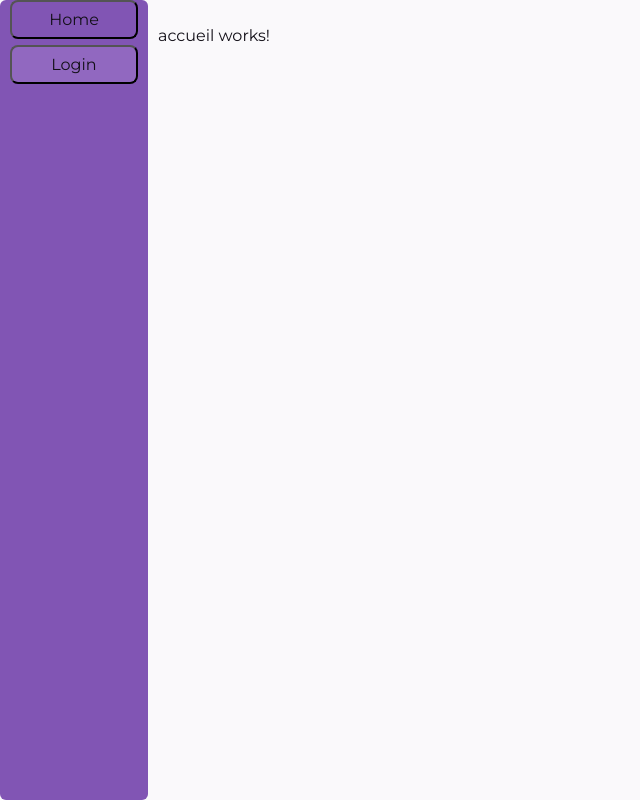
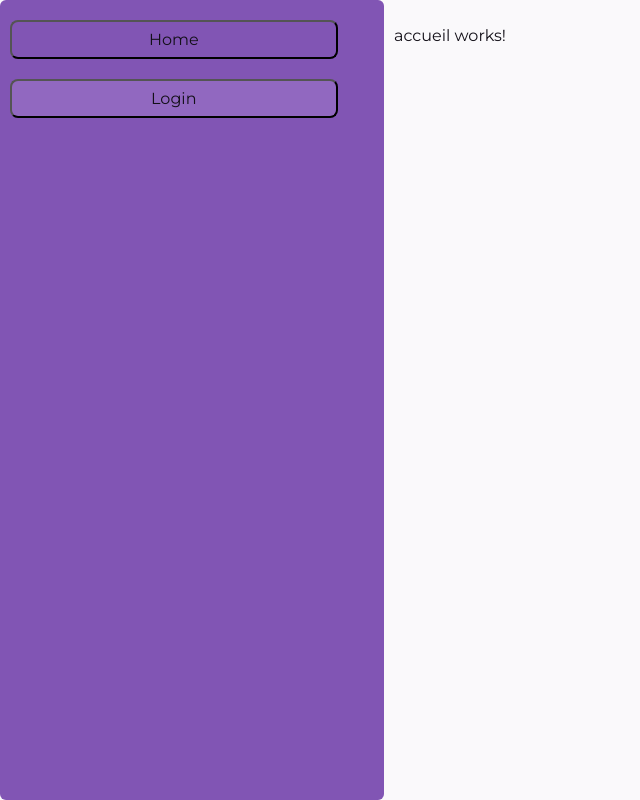
Before and after one commit to Julianomatt77/moto-manager-front, an Angular app: page / in a window 1280 px wide. Shown: the whole page, without its empty margins (0-640 px from the left). Built offline with nearby package versions, Linux system fonts and the light colour scheme.

Commit message:
add google icons + responsive menu

```diff
--- a/src/app/app.component.css
+++ b/src/app/app.component.css
@@ -4,19 +4,15 @@
 }
 
 .sidebar-div {
-  backdrop-filter: blur(50px);
-  display: flex;
-  flex-direction: column;
-  background-color: var(--static);
-  padding: 0 10px 0 10px;
-  border-radius: 6px;
-  gap: 6px;
-  z-index: 9999!important;
-  width: 10%;
-  background: var(--primary);
-  height: 100vh;
+  width: 30%;
 }
 
 .content-div {
   padding: 10px;
 }
+
+@media (width <= 768px) {
+  .content-div {
+    margin-top: 60px;
+  }
+}
--- a/src/app/components/sidebar/sidebar.component.css
+++ b/src/app/components/sidebar/sidebar.component.css
@@ -0,0 +1,61 @@
+.nav-div {
+  backdrop-filter: blur(50px);
+  display: flex;
+  flex-direction: column;
+  background-color: var(--static);
+  padding: 0 10px 0 10px;
+  border-radius: 6px;
+  gap: 6px;
+  /*z-index: 9999!important;*/
+  /*width: 100%;*/
+  background: var(--primary);
+  height: 100vh;
+}
+
+.sidebar-button {
+  margin-top: 20px;
+  width: 90%;
+  cursor: pointer;
+}
+
+.burger-logo-div {
+  display: none;
+  height: 50px;
+  margin: 20px;
+}
+
+.burger-logo {
+  color: var(--text);
+  cursor: pointer;
+}
+
+@media (width <= 768px) {
+  .nav-div {
+    display: none;
+
+    &.is-open {
+       display: flex;
+       position: absolute;
+       top: 0;
+       left: 0;
+       width: 100%;
+       padding: 0;
+     }
+  }
+
+  .burger-logo-div {
+    display: block;
+
+      &.is-open {
+        position: fixed;
+        top: 0;
+        left: 0;
+        z-index: 3;
+      }
+  }
+
+  .menu {
+    margin: 50px 0 0 50px;
+  }
+
+}
--- a/src/app/components/sidebar/sidebar.component.html
+++ b/src/app/components/sidebar/sidebar.component.html
@@ -1,7 +1,15 @@
-<button class="primary-button">
-  <a [routerLink]= "['']">Home</a>
-</button>
+<div class="burger-logo-div" (click)="toggleMenu()" [class.is-open]="isMenuOpen">
+  <span class="material-symbols-outlined burger-logo">{{ isMenuOpen ? "close" : "menu"}}</span>
+</div>
 
-<button class="secondary-button">
-  <a [routerLink]= "['login']">Login</a>
-</button>
+<nav class="nav-div" [class.is-open]="isMenuOpen">
+  <div class="menu">
+    <button class="primary-button sidebar-button" [routerLink]="['']">
+      <span>Home</span>
+    </button>
+
+    <button class="secondary-button sidebar-button" [routerLink]="['login']">
+      <span>Login</span>
+    </button>
+  </div>
+</nav>
--- a/src/app/components/sidebar/sidebar.component.ts
+++ b/src/app/components/sidebar/sidebar.component.ts
@@ -11,5 +11,10 @@ import {RouterModule} from "@angular/router";
   styleUrl: './sidebar.component.css'
 })
 export class SidebarComponent {
+  isMenuOpen = false;
+
+    toggleMenu(){
+        this.isMenuOpen = !this.isMenuOpen;
+    }
 
 }
--- a/src/index.html
+++ b/src/index.html
@@ -6,6 +6,7 @@
   <base href="/">
   <meta name="viewport" content="width=device-width, initial-scale=1">
   <link rel="icon" type="image/x-icon" href="favicon.ico">
+<!--  <link href="https://fonts.googleapis.com/css2?family=Material+Symbols+Outlined:wght@100" rel="stylesheet" />-->
 </head>
 <body>
   <app-root></app-root>
--- a/src/styles.css
+++ b/src/styles.css
@@ -24,6 +24,10 @@
 
 :root {
   --static: rgba(0, 0, 0, 0.5);
+  --xsmall: 390px;
+  --small: 768px;
+  --medium: 1024px;
+  --large: 1280px;
 }
 
 
@@ -55,6 +59,13 @@ body {
 body {
   margin: 0;
   font-family: Roboto, "Helvetica Neue", sans-serif;
+}
+
+@font-face {
+  font-family: 'Material Symbols Outlined';
+  font-style: normal;
+  font-weight: 100;
+  src: url(assets/fonts/material-symbols/material-symbols.woff2) format('woff2');
 }
 
 @font-face {
@@ -96,6 +107,9 @@ button {
   display: inline-block;
   white-space: nowrap;
   font-size: 1rem;
+  display: flex;
+  justify-content: center;
+  align-items: center;
 }
 
 .primary-button {
@@ -112,3 +126,17 @@ button {
   /*cursor: pointer;*/
   transition: transform ease 0.2s;
 }
+
+.material-symbols-outlined {
+  font-family: 'Material Symbols Outlined';
+  font-weight: normal;
+  font-style: normal;
+  font-size: 40px; /* Preferred icon size */
+  display: inline-block;
+  line-height: 1;
+  text-transform: none;
+  letter-spacing: normal;
+  word-wrap: normal;
+  white-space: nowrap;
+  direction: ltr;
+}
```
Also changed, not shown: src/assets/fonts/material-symbols/material-symbols.woff2 (added).
